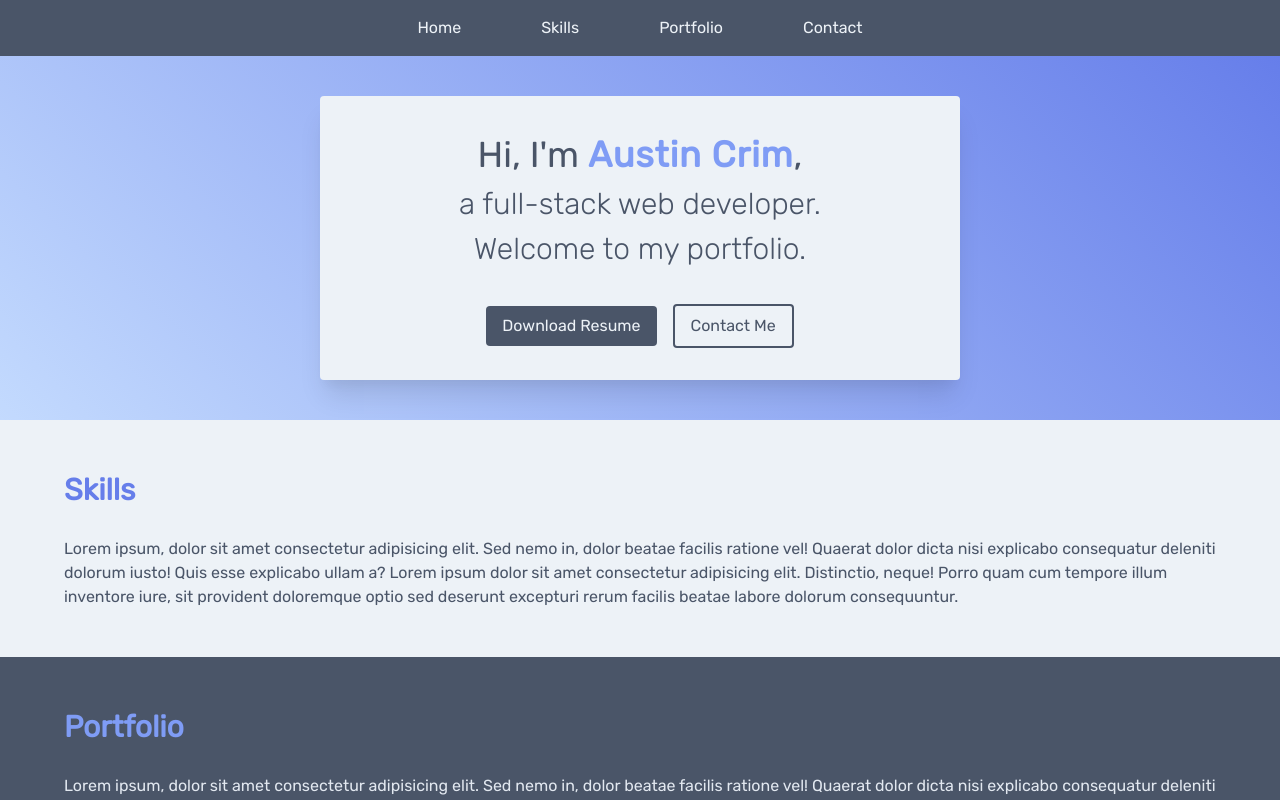
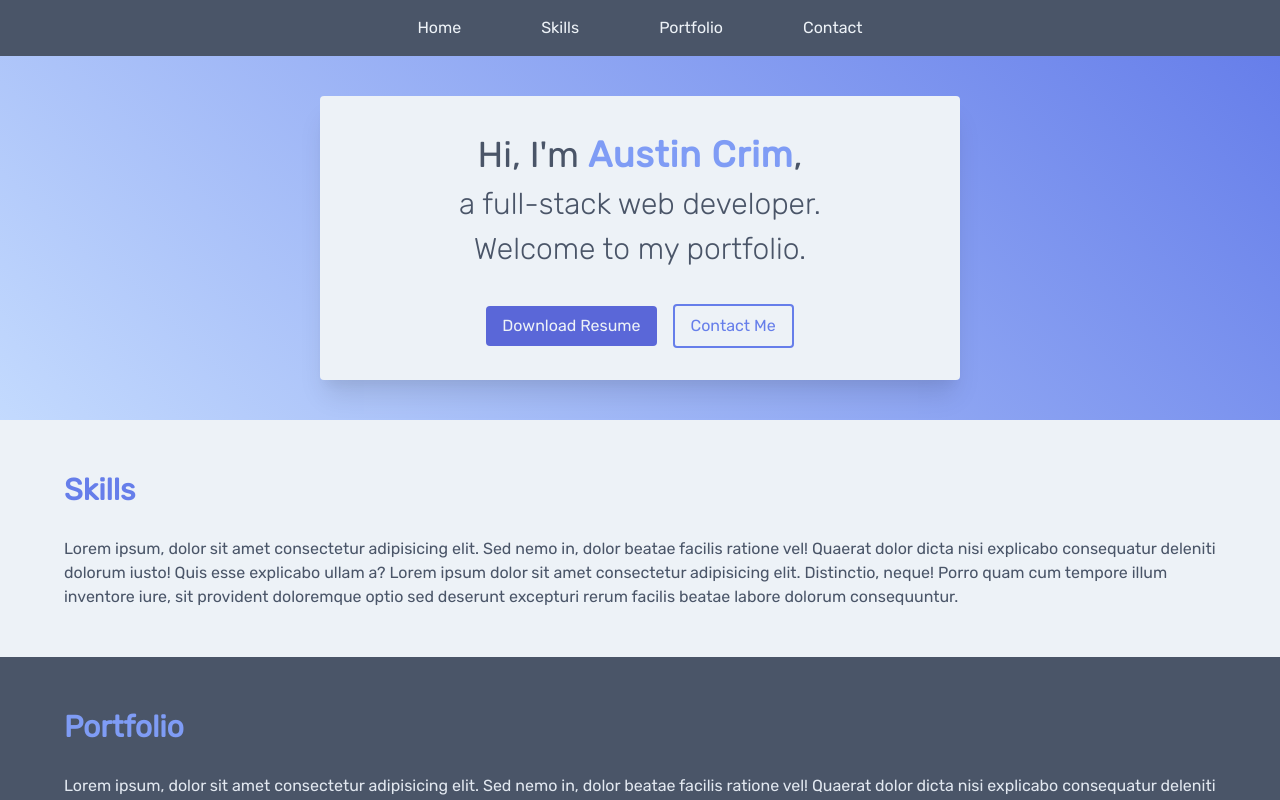
Before and after one commit to austincrim/austincrim.com-next, a Next.js app: page / in a window 1280 px wide. Shown: the top 800 px of the page. Built offline with nearby package versions, Linux system fonts and the light colour scheme.

Commit message:
change button styles

```diff
--- a/src/styles/index.css
+++ b/src/styles/index.css
@@ -54,13 +54,13 @@ body {
 }
 
 .primary-btn {
-    @apply  bg-gray-700 text-gray-200;
+    @apply  bg-indigo-600 text-gray-200;
 }
 
 .primary-btn:hover {
-    @apply  bg-gray-800;
+    @apply  bg-indigo-700;
 }
 
 .secondary-btn {
-    @apply border-2 border-gray-700 text-gray-700;
+    @apply border-2 border-indigo-500 text-indigo-500;
 }
```
